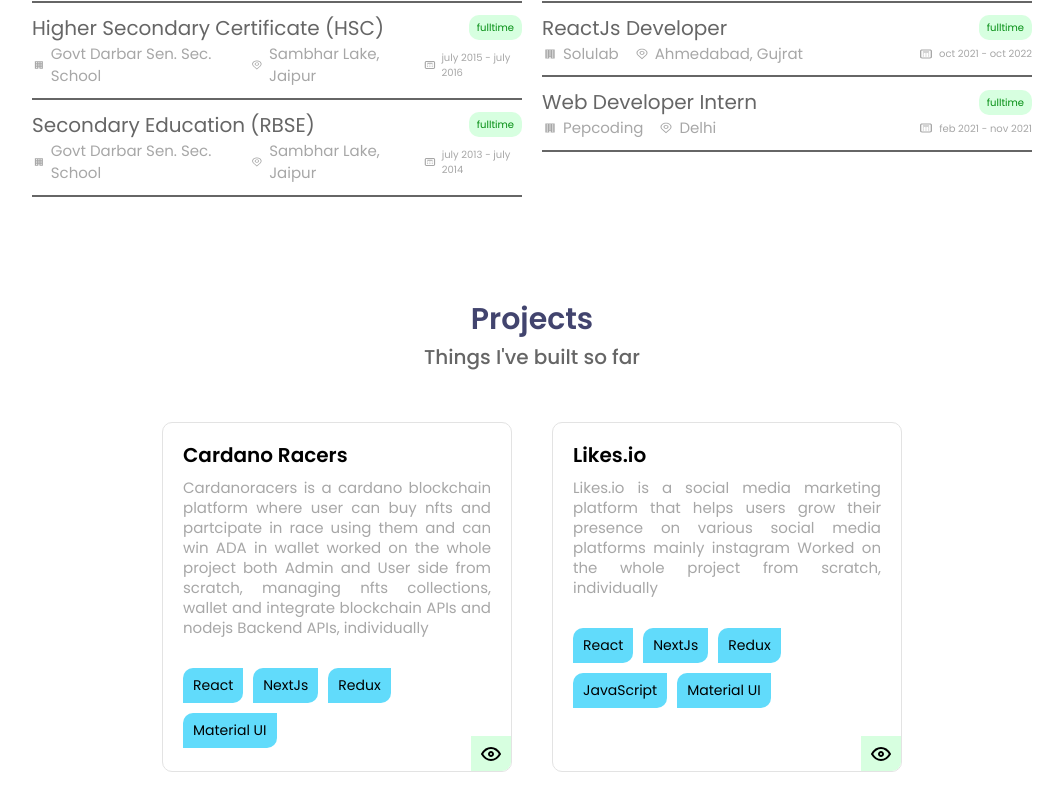
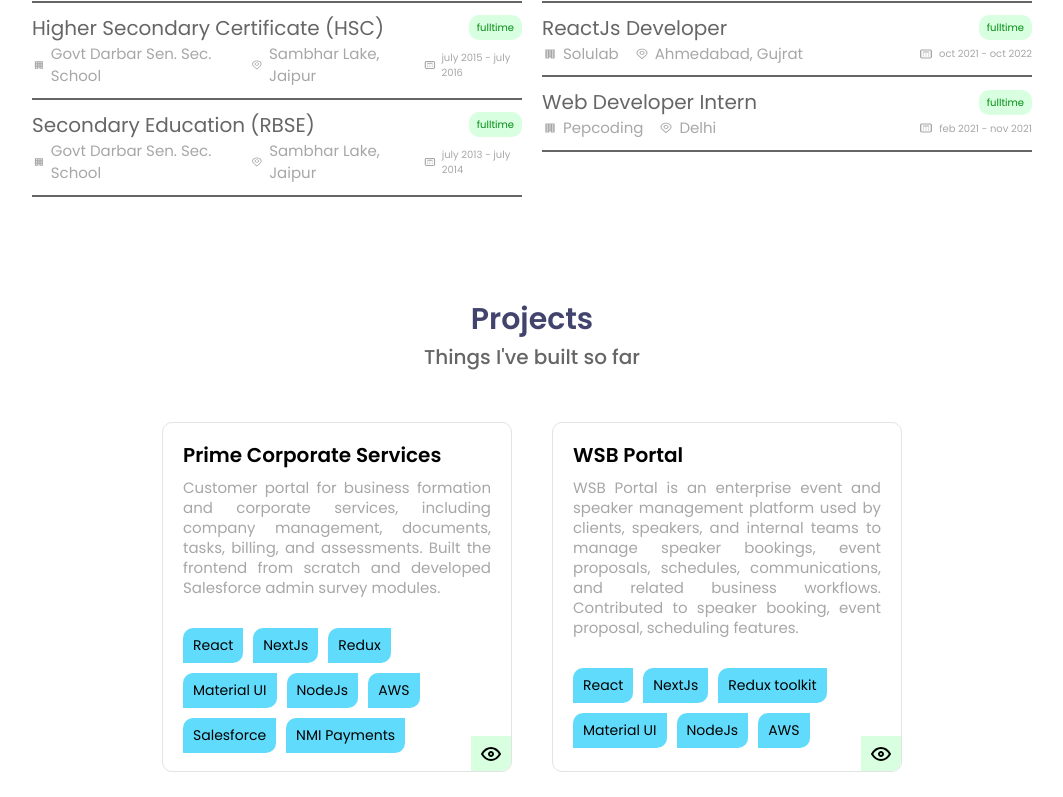
Before and after one commit to vaibhavk2474/my_portfolio_next_js, a Next.js app: page / in a window 1280 px wide. Shown: the part 2000-2797 px from the top of the page, without its empty margins (108-1171 px from the left). Built offline with nearby package versions, Linux system fonts and the light colour scheme.

Commit message:
updated project section

```diff
--- a/src/components/MainPage/Projects/index.tsx
+++ b/src/components/MainPage/Projects/index.tsx
@@ -7,20 +7,27 @@
 
 const PROJECTS_LIST = [
 	{
+		projectName: "Prime Corporate Services",
+		projectSummary: `Customer portal for business formation and corporate services, including company management, documents, tasks, billing, and assessments.
+    Built the frontend from scratch and developed Salesforce admin survey modules.`,
+		projectTechList: ["React", "NextJs", "Redux", "Material UI", "NodeJs", "AWS", "Salesforce", "NMI Payments"],
+		projectViewLink: "https://primecorporateservices.com/",
+	},
+	{
+		projectName: "WSB Portal",
+		projectSummary: `WSB Portal is an enterprise event and speaker management platform used by clients, speakers, and internal teams to manage speaker bookings, event proposals, schedules, communications, and related business workflows. Contributed to speaker booking, event proposal, scheduling features.`,
+		projectTechList: ["React", "NextJs", "Redux toolkit", "Material UI", "NodeJs", "AWS"],
+		projectViewLink: "https://portal.wsb.com/",
+	},
+	{
 		projectName: "Cardano Racers",
-    projectSummary: `Cardanoracers is a cardano blockchain platform where user can buy
-    nfts and partcipate in race using them and can win ADA in wallet
-    worked on the whole project both Admin and User side from
-    scratch, managing nfts collections, wallet and integrate blockchain
-    APIs and nodejs Backend APIs, individually`,
+		projectSummary: `CardanoRacers is a Web3 NFT racing platform built on the Cardano blockchain. Users can buy NFT racers, connect their wallets, compete in races, and win ADA rewards. Led frontend development, implementing blockchain features, wallet integration, unity game integration and NFT management.`,
 		projectTechList: ["React", "NextJs", "Redux", "Material UI"],
 		projectViewLink: "https://www.cardanoracers.com/",
 	},
 	{
 		projectName: "Likes.io",
-    projectSummary: `Likes.io is a social media marketing platform that helps users grow
-    their presence on various social media platforms mainly instagram
-    Worked on the whole project from scratch, individually`,
+		projectSummary: `Likes.io is a social media marketing platform that helps users grow their presence on various social media platforms primarily Instagram. Built and maintained core e-commerce features for purchasing likes, views, and follower packages, including cart and checkout functionality.`,
 		projectTechList: ["React", "NextJs", "Redux", "JavaScript", "Material UI"],
 		projectViewLink: "https://www.likes.io/",
 	},
@@ -28,57 +35,88 @@
 		projectName: "Enverx",
 		projectSummary: `A web3 web application where project developers can add details
     of their projects and investors can invest in them
-    Worked on both admin and user side`,
+    Worked on both admin and user side. Enhanced the React frontend with feature development, bug fixes, and blockchain API integrations.`,
 		projectTechList: ["React", "NextJs", "Redux Saga", "Bootstrap"],
+		projectViewLink: "",
+	},
+	{
+		isCommingSoon: true,
+		projectName: "Comming Soon",
+		projectSummary: `An exciting new project is currently in development. Stay tuned for updates.`,
+		projectTechList: [],
 		projectViewLink: "",
 	},
 ];
 
 function Projects() {
 	return (
-    <motion.div
-      className="animated-content"
-      initial={{ opacity: 0, y: 80 }}
-      whileInView={{ opacity: 1, y: 0 }}
-      transition={{ duration: 1, ease: "easeOut" }}
-      viewport={{ once: true }}
-    >
+		<motion.div className="animated-content" initial={{ opacity: 0, y: 80 }} whileInView={{ opacity: 1, y: 0 }} transition={{ duration: 1, ease: "easeOut" }} viewport={{ once: true }}>
 			<section id="projects" className={styles.container}>
-        <CustomHeadingWithSubheading
-          headingText="Projects"
-          subHeadingText="Things I've built so far"
-        />
+				<CustomHeadingWithSubheading headingText="Projects" subHeadingText="Things I've built so far" />
 
 				<div className={styles.list}>
 					{PROJECTS_LIST.map((cItem, index) => (
+						<>
+							{cItem.isCommingSoon ? (
 								<motion.div whileHover={{ scale: 1.05 }} key={index}>
 									<div className={styles.list_item}>
-                <div className={styles.inner_box}>
+										<div className={styles.inner_box + " " + styles.over_box}>
 											<div className={styles.project_name}>
-                    <a href={cItem.projectViewLink} target="_blank">
+												{cItem.projectViewLink ? (
+													<a title="Project Link" href={cItem.projectViewLink} target="_blank">
 														{cItem.projectName}
 													</a>
+												) : (
+													<>{cItem.projectName}</>
+												)}
 											</div>
-                  <p className={styles.project_summary}>
-                    {cItem.projectSummary}
-                  </p>
+											<p className={styles.project_summary}>{cItem.projectSummary}</p>
 											<div className={styles.project_tech_details}>
-                    {cItem.projectTechList.map((cItem, index) => (
+												{cItem.projectTechList?.map((cItem, index) => (
 													<span key={index} className={styles.tech_box}>
 														{cItem}
 													</span>
 												))}
 											</div>
-                  <a
-                    href={cItem.projectViewLink}
-                    target="_blank"
-                    className={styles.project_view}
-                  >
+											{cItem.projectViewLink && (
+												<a title="Project Link" href={cItem.projectViewLink} target="_blank" className={styles.project_view}>
 													<EyeIcon />
 												</a>
+											)}
 										</div>
 									</div>
 								</motion.div>
+							) : (
+								<motion.div whileHover={{ scale: 1.05 }} key={index}>
+									<div className={styles.list_item}>
+										<div className={styles.inner_box}>
+											<div className={styles.project_name}>
+												{cItem.projectViewLink ? (
+													<a title="Project Link" href={cItem.projectViewLink} target="_blank">
+														{cItem.projectName}
+													</a>
+												) : (
+													<>{cItem.projectName}</>
+												)}
+											</div>
+											<p className={styles.project_summary}>{cItem.projectSummary}</p>
+											<div className={styles.project_tech_details}>
+												{cItem.projectTechList?.map((cItem, index) => (
+													<span key={index} className={styles.tech_box}>
+														{cItem}
+													</span>
+												))}
+											</div>
+											{cItem.projectViewLink && (
+												<a title="Project Link" href={cItem.projectViewLink} target="_blank" className={styles.project_view}>
+													<EyeIcon />
+												</a>
+											)}
+										</div>
+									</div>
+								</motion.div>
+							)}
+						</>
 					))}
 				</div>
 			</section>
--- a/src/components/MainPage/Projects/projects.module.css
+++ b/src/components/MainPage/Projects/projects.module.css
@@ -74,6 +74,19 @@
 	cursor: pointer;
 }
 
+.over_box {
+	position: relative;
+}
+
+.over_box::after {
+	content: "";
+	position: absolute;
+	inset: 0;
+	background: #fff;
+	pointer-events: none;
+	opacity: 0.7;
+}
+
 @media (max-width: 600px) {
 	.inner_box {
 		border: 1px solid #e3e3e3;
```
Lines whose indentation alone changed are shown as unchanged.
